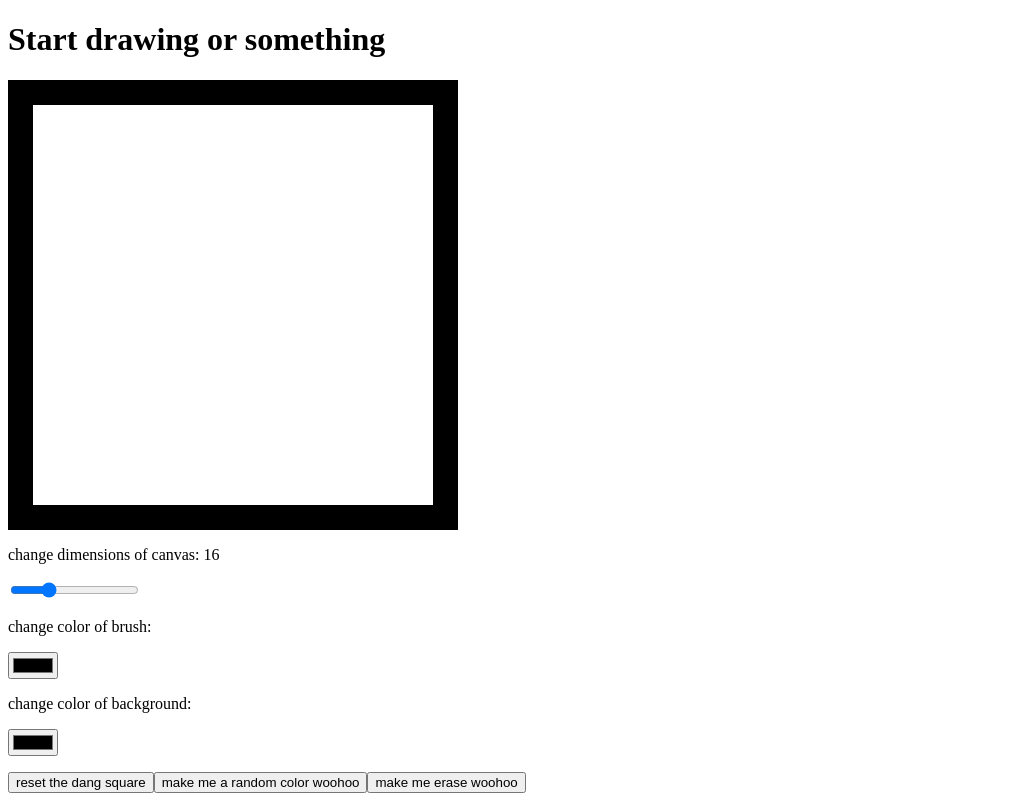
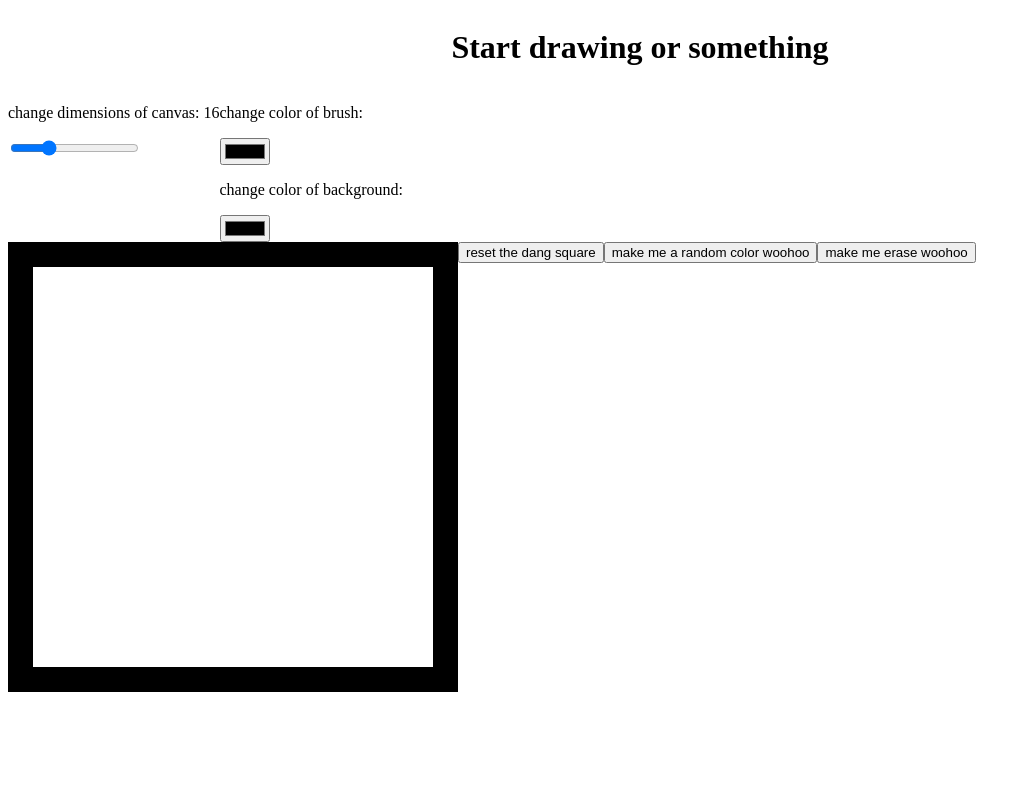
Before and after one commit to papatenko/mc-sketch, a plain HTML site: page index.html in a window 1280 px wide. Shown: the whole page, without its empty margins (0-1031 px from the left). Drawn offline with Linux system fonts and the light colour scheme.

Commit message:
Preparing for minecraft theme
Bruh, I just forgot to create a new branch before making these changes
so now i gotta commit to main before I start testing.

Anyways, the UI is more organized to better suit the look I'm going for.
To elaborate, the size change slider along with brush and background
color picker will be set to left side while the canvas and buttons are
planned to go to the right. Header will by on top and centered.

```diff
--- a/index.html
+++ b/index.html
@@ -1,5 +1,6 @@
 <!DOCTYPE html>
 <html lang="en">
+
 <head>
     <title></title>
     <meta charset="UTF-8">
@@ -7,15 +8,32 @@
     <title>draw a pp or something</title>
     <link href="style.css" rel="stylesheet">
 </head>
-    <body >
+
+<body>
+    <div id="header">
         <h1 id="header">Start drawing or something</h1>
+    </div>
+    <!-- Split into left and right containers to spread UI elements more efficiently-->
+    <!-- (groupts together into one column in mobile mode)-->
+    <div id="ui">
+        <div id="left-side">
+            <div id="slider">
+                <!-- Size Change/Slider created in script.js file -->
+            </div>
+            <div id="color-pickers">
+                <!-- Brush and Background color pickers created in script.js file -->
+            </div>
+        </div>
+        <div id="right-side">
             <div id="canvas" ondragstart="return false;" ondrop="return false;">
-            <!-- Canvas created in javascript -->
+                <!-- Canvas created in script.js file -->
             </div>
             <div id="buttons">
-            <!-- Buttons created in javascript -->
+                <!-- Buttons created in script.js file -->
+            </div>
+        </div>
     </div>
     <script src="script.js"></script>
+</body>
 
-    </body>
 </html>
--- a/script.js
+++ b/script.js
@@ -11,11 +11,16 @@
  *   to compare newBackgroundColor's value and current background color's value.
  * */
 
+//Global settings
 var ColorPicked = "random";
 var BackgroundColor = "white";
+var MousedownOnCanvas = false
+
+// Divs
+var SlidersDiv = document.getElementById("slider")
 var CanvasDiv = document.getElementById("canvas")
+var ColorPickersDiv = document.getElementById("color-pickers")
 var ButtonsDiv = document.getElementById("buttons")
-var MousedownOnCanvas = false
 
 createUI()
 
@@ -23,19 +28,31 @@ function createUI() {
     // Default layout of canvas is 16x16
     createCanvas(16)
 
-    objectsInButtonsDiv = [
+    // Initilizes all dom elements into arrays
+    objectsSlidersDiv = [
         canvasDimensionsLabelObject(),
-        canvasDimensionsRangeSliderObject(),
+        canvasDimensionsRangeSliderObject()
+    ]
+    objectsColorPickersDiv = [
         brushColorPickerLabelObject(),
         brushColorPickerObject(),
         backgroundColorPickerLabelObject(),
-        backgroundColorPickerObject(),
-        emptySpace(), //temporary
+        backgroundColorPickerObject()
+    ]
+    objectsButtonsDiv = [
         resetButtonObject(),
         ranbomColorButtonObject(),
         eraserButtonObject()
     ]
-    objectsInButtonsDiv.forEach(dom => {
+
+    // Appends all all dom elements to respective dom element
+    objectsSlidersDiv.forEach(dom => {
+        SlidersDiv.appendChild(dom)
+    });
+    objectsColorPickersDiv.forEach(dom => {
+        ColorPickersDiv.appendChild(dom)
+    });
+    objectsButtonsDiv.forEach(dom => {
         ButtonsDiv.appendChild(dom)
     });
 }
--- a/style.css
+++ b/style.css
@@ -1,3 +1,26 @@
+#header {
+    display: flex;
+    justify-content: center;
+}
+
+#ui {
+    display: flex;
+    flex-wrap: wrap;
+    width: 100%;
+    justify-content: space-between;
+}
+
+#left-side {
+    display: flex;
+    flex-wrap: wrap;
+}
+
+#right-side {
+    display: flex;
+    flex-wrap: wrap;
+
+}
+
 #canvas {
     display: flex;
     flex-wrap: wrap;
```
Lines whose indentation alone changed are shown as unchanged.
